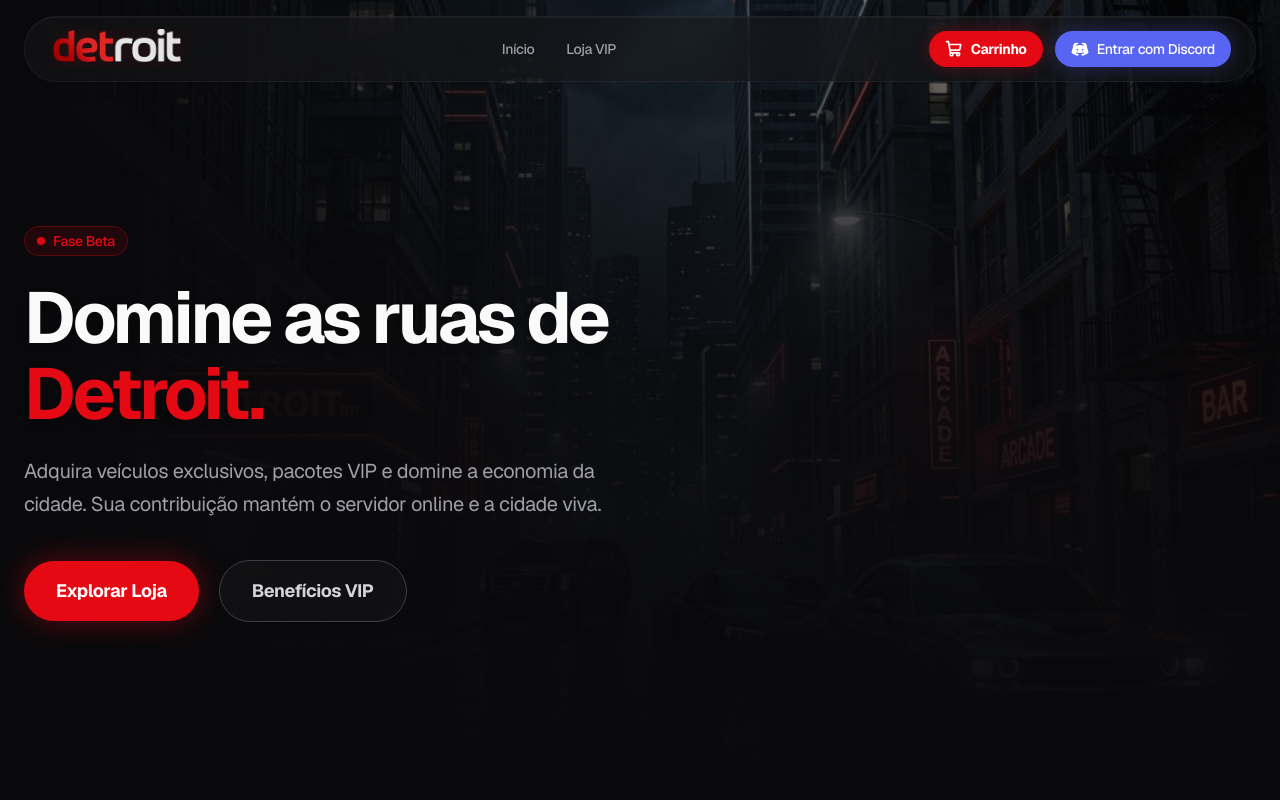
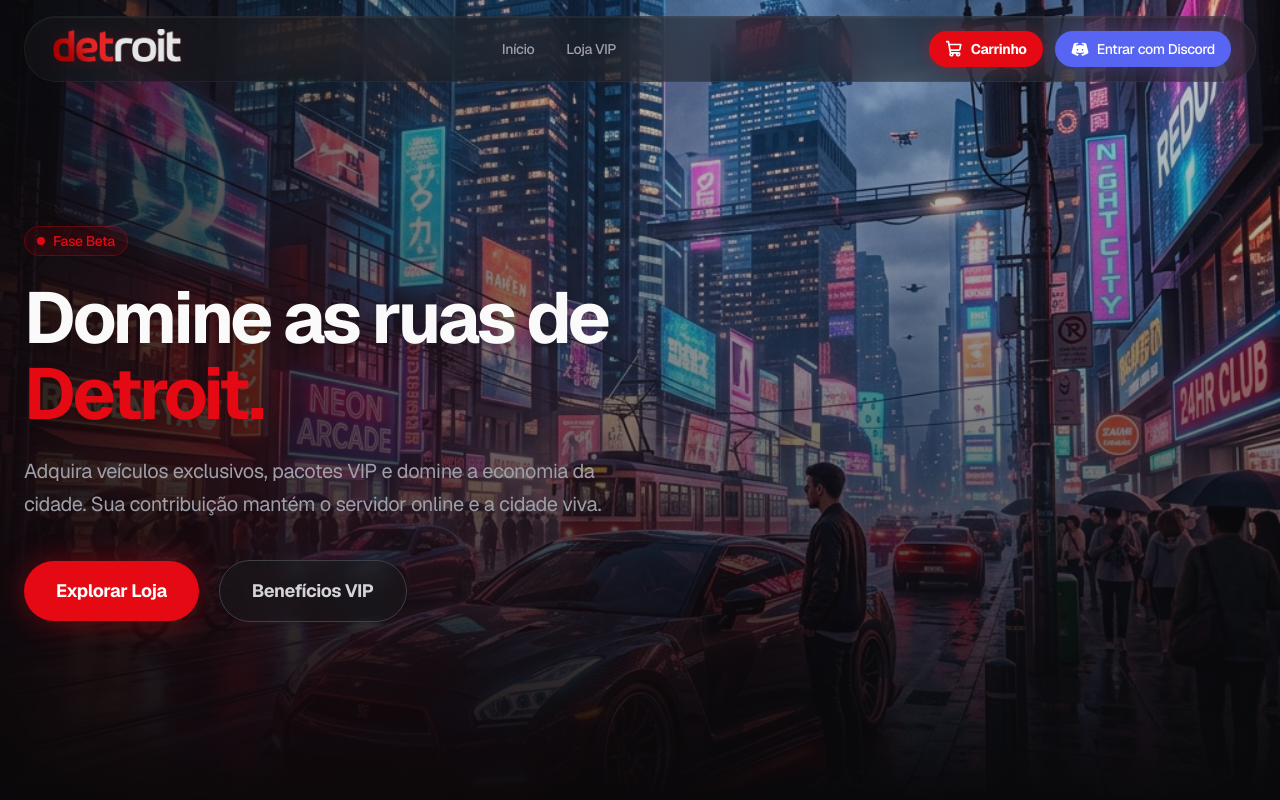
Before and after one commit to EmersonRamos021/site_detroit, a Next.js app: page / in a window 1280 px wide. Shown: the top 800 px of the page. Built offline with nearby package versions, Linux system fonts and the light colour scheme; no server answers; the database is empty.

Commit message:
style: atualiza imagem de fundo da tela inicial para um visual mais vivo

```diff
--- a/src/components/home/Hero.tsx
+++ b/src/components/home/Hero.tsx
@@ -7,17 +7,19 @@ export function Hero() {
   return (
     <section className="relative min-h-[100dvh] w-full flex items-center pt-24 pb-12 px-6 overflow-hidden">
       {/* BACKGROUND IMAGE WITH GRADIENT OVERLAY */}
-      <div className="absolute inset-0 z-0 select-none pointer-events-none">
+      <div className="absolute inset-0 z-0 select-none pointer-events-none bg-zinc-950">
         <Image
-          src="/detroit_bg.png"
+          src="/detroit_bg_v2.png"
           alt="Detroit Roleplay Background"
           fill
-          className="object-cover opacity-60"
+          className="object-cover opacity-85 mix-blend-screen"
           priority
         />
         {/* Dark radial fade to blend with zinc-950 bottom */}
-        <div className="absolute inset-0 bg-gradient-to-t from-zinc-950 via-zinc-950/80 to-transparent" />
-        <div className="absolute inset-0 bg-gradient-to-r from-zinc-950 via-zinc-950/40 to-transparent" />
+        <div className="absolute inset-0 bg-gradient-to-t from-zinc-950 via-zinc-950/40 to-transparent" />
+        <div className="absolute inset-0 bg-gradient-to-r from-zinc-950 via-transparent to-transparent opacity-80" />
+        {/* Glow red highlight near the text */}
+        <div className="absolute top-1/3 left-0 w-1/2 h-1/2 bg-[var(--color-detroit-red)]/10 blur-[150px] rounded-full pointer-events-none" />
       </div>
 
       <div className="relative z-10 max-w-[1400px] w-full mx-auto grid grid-cols-1 lg:grid-cols-2 gap-12 items-center">
```
Also changed, not shown: public/detroit_bg_v2.png (added).
